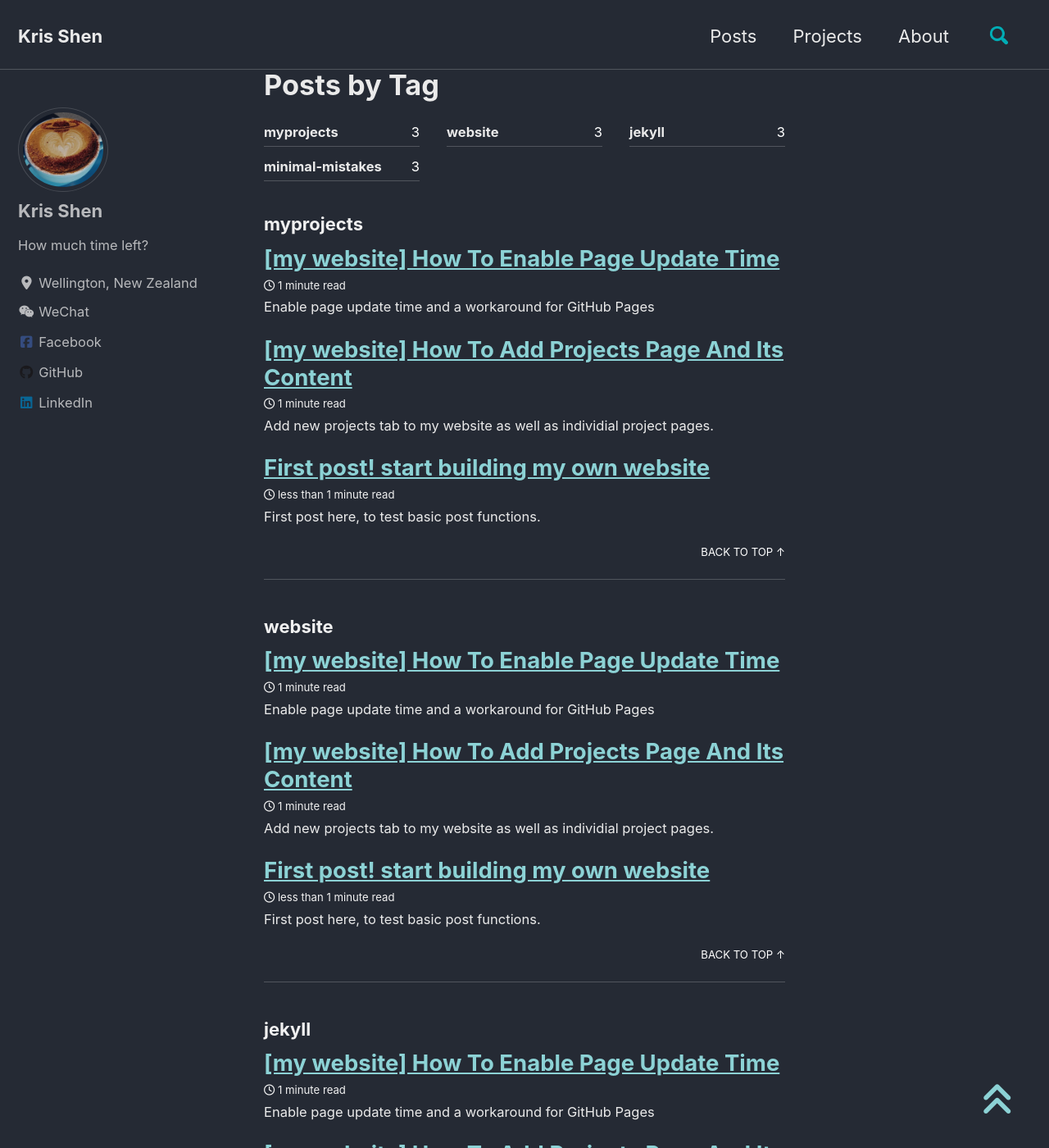
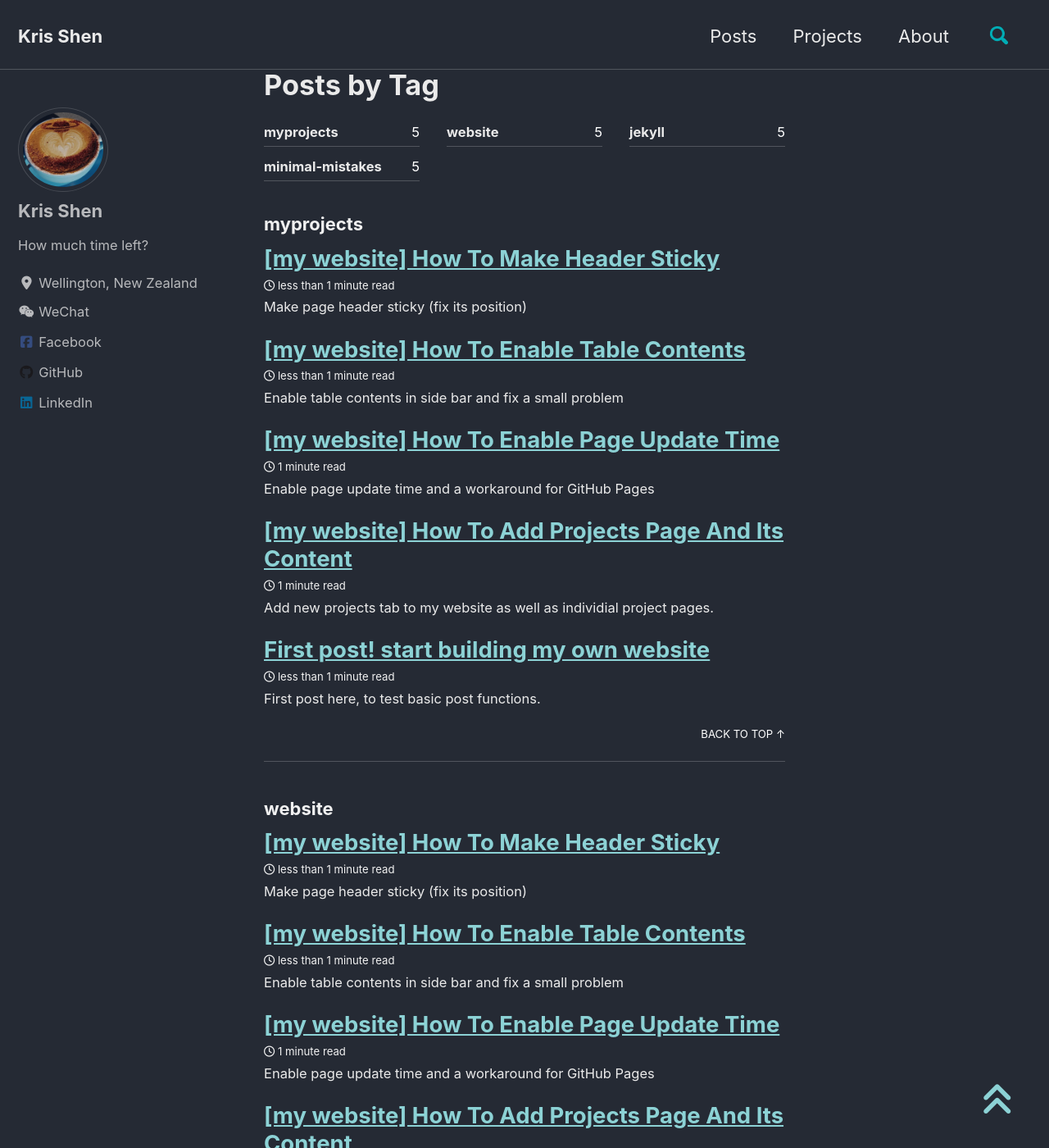
Before and after one commit to krisshen/mywebsite, a Jekyll site: the page built from _pages/tags-archive.md, in a window 1280 px wide and 1400 px high. Shown: the whole window at 82% size. Built offline with Jekyll 4.4.1, drawn with Linux system fonts in a browser that asks for light colours; cached includes are drawn as plain includes; nearby versions of some CDN libraries; some of the changed text lies outside the part shown.

Commit message:
two new posts for toc and sticky header

````diff
--- /dev/null
+++ b/_posts/2019-10-19-how-to-enable-table-contents.md
@@ -0,0 +1,40 @@
+---
+title: "[my website] How To Enable Table Contents"
+tags: [myprojects, website, jekyll, minimal-mistakes]
+categories: [project_website]
+excerpt: Enable table contents in side bar and fix a small problem
+last_modified_at:
+---
+
+Enabling table contents to a page is easy, this is a very cool feature in Jekyll, just add `toc` property to front matter, and `toc_sticky` to make it sticky, in my website project page I enabled table contents like this:
+
+```yaml
+---
+title: "Project - My Website"
+toc: true           #<-- enable table of contents
+toc_sticky: true    #<-- make it sticky
+last_modified_at: 2019-10-11
+---
+```
+
+After this is done, I can see this field generated successfully:
+{% include figure image_path="/images/toc.jpg" caption="Contents table shown in right side bar." %}
+
+But, a small problem found, due to my [changes](/project_website/how-to-make-header-sticky) to fix header position, now when I click any link in this contents table, it moves the relevant anchor of current page to the top - which is covered by page header, a more detailed easy-to-understand description is [here](https://stackoverflow.com/questions/4086107/fixed-page-header-overlaps-in-page-anchors?page=1&tab=votes#tab-top).
+
+I tried couple of solutions and found the simplest one to me, only CSS change needed, edit `_sass\minimal-mistakes\_base.css` file:
+```css
+h1[id],
+h2[id],
+h3[id],
+h4[id],
+h5[id],
+h6[id] {
+  padding-top: 70px;  //<-- for h1 to h6 tags whose have id property
+  margin-top: -70px;  //<-- to avoid a blank area between paragraphs
+}
+```
+
+This is a very tricky fix but it works nicely.
+
+Done.
--- /dev/null
+++ b/_posts/2019-10-19-how-to-make-header-sticky.md
@@ -0,0 +1,40 @@
+---
+title: "[my website] How To Make Header Sticky"
+tags: [myprojects, website, jekyll, minimal-mistakes]
+categories: [project_website]
+excerpt: Make page header sticky (fix its position)
+last_modified_at:
+---
+
+The original behaviour of my site's header was not like what it looks like now. It was moveable, when I scroll up and down it would also go upwards and downwards. While I wanted to make its position fixed, so I did some online research and found this is called "*Sticky*" header.
+
+The major change here is to set header's `position` property to `fixed` in css, here's my changes in `_sass\minimal-mistakes\_masthead.css` file:
+
+```css
+.masthead {
+  position: fixed;                //<-- set position property to fixed
+  top: 0;                         //<--
+  ...
+  ...
+  width: 100%;                    //<-- set header's width
+  background: $background-color;  //<-- set header's background color
+                                  //this variable will be set per layout
+  height: 85px;                   //<-- set header's height
+  ...
+}
+```
+
+After above change, all pages' header now become sticky, but there's an overlap between header and the rest of page body, in order to fix it, I made this change in `_sass\minimal-mistakes\_base.css` file:
+
+```css
+body {
+  ...
+  padding: 65px 0 0; //<-- set page body's top padding to 65
+                     //and set 0 padding for left and right sides
+  ...
+}
+```
+
+Several times tweak needed to get the best look for above properties.
+
+Done.
````
Also changed, not shown: _projects/website.md (+6 -0 lines), images/toc.jpg (added).
